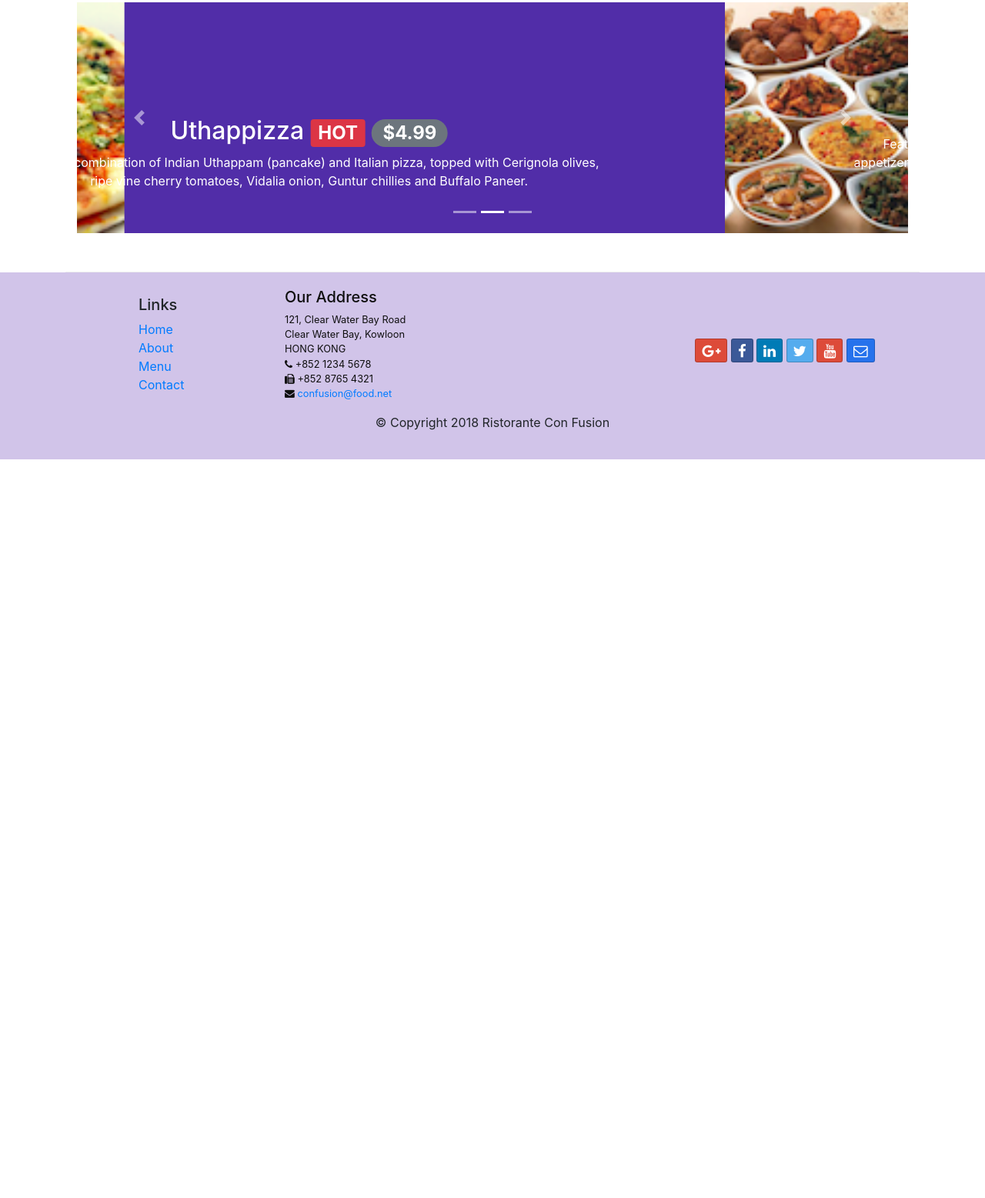
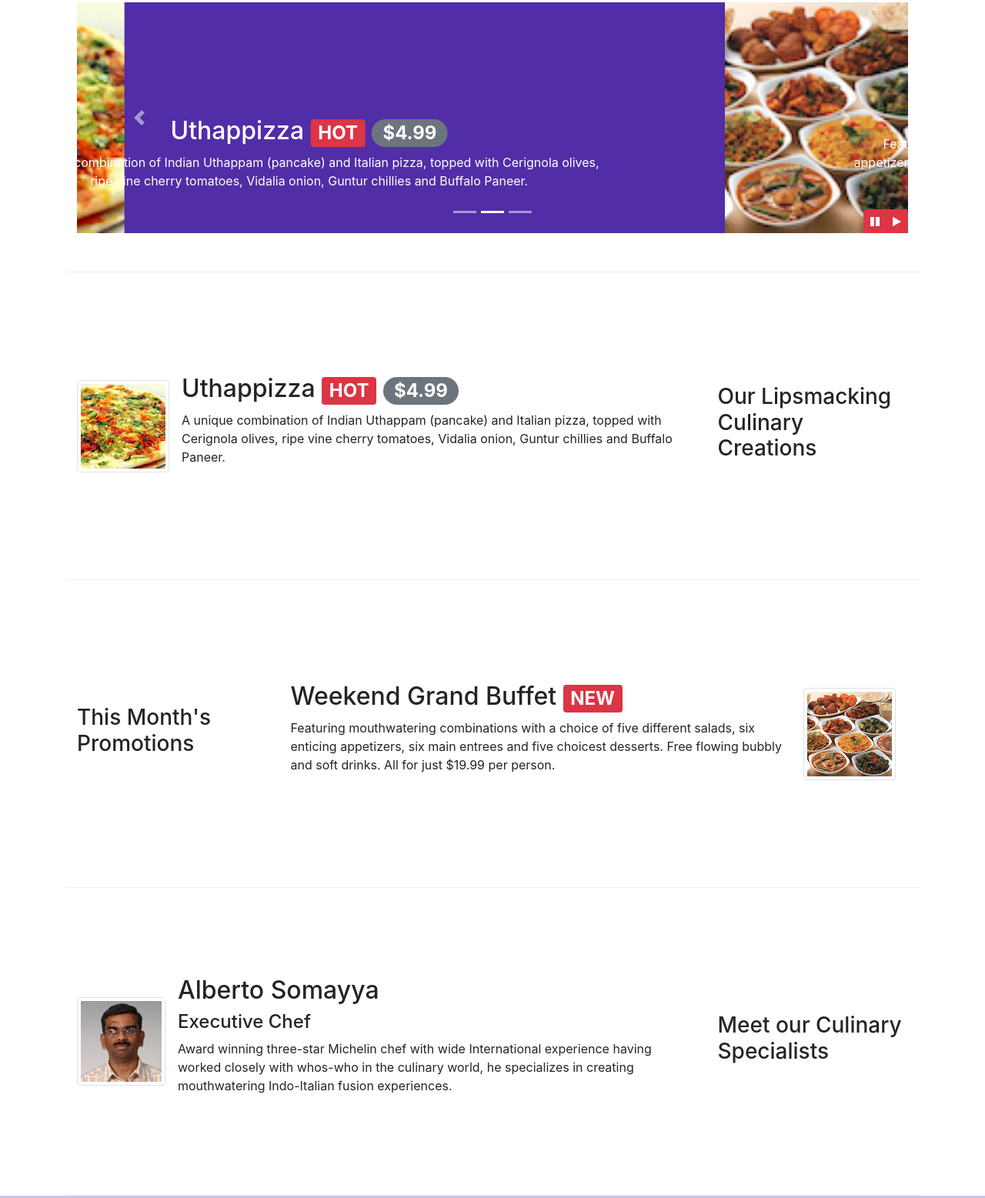
Before and after one commit to ivanseibel/conFusion, a website: page index.html in a window 1280 px wide. Shown: the part 381-1938 px from the top of the page at 77% size. Before the commit the page ends 978 px from the top, so only its background shows below. Drawn offline with nearby package versions, Linux system fonts and the light colour scheme.

Commit message:
Bootstrap JQuery

```diff
--- a/css/styles.css
+++ b/css/styles.css
@@ -58,3 +58,10 @@ body {
   left: 0;
   min-height: 300px;
 }
+
+#carouselButton {
+  right: 0px;
+  position: absolute;
+  bottom: 0px;
+  z-index: 1;
+}
--- a/index.html
+++ b/index.html
@@ -185,18 +185,6 @@
                   </label>
                 </div>
 
-                <!-- <div class="btn-group btn-group-toggle" data-toggle="buttons">
-                  <label class="btn btn-success active">
-                    <input type="radio" name="options" id="option1" autocomplete="off" checked> Non-Smoking
-                  </label>
-                  <label class="btn btn-secondary">
-                    <input type="radio" name="options" id="option2" autocomplete="off"> Radio
-                  </label>
-                  <label class="btn btn-secondary">
-                    <input type="radio" name="options" id="option3" autocomplete="off"> Radio
-                  </label>
-                </div> -->
-
               </div>
             </div>
 
@@ -329,8 +317,83 @@
           <a href="#mycarousel" class="carousel-control-next" role="button" data-slide="next">
             <span class="carousel-control-next-icon"></span>
           </a>
+
+          <div class="btn-group" id="carouselButton">
+
+            <button class="btn btn-danger btn-sm" id="carousel-pause">
+              <i class="fa fa-pause"></i>
+            </button>
+            <button class="btn btn-danger btn-sm" id="carousel-play">
+              <i class="fa fa-play"></i>
+            </button>
+
+          </div>
+
         </div>
 
+      </div>
+    </div>
+
+    <!-- Content Row 1 -->
+    <div class="row row-content align-items-center">
+      <div class="col-sm-4 col-md-3 order-2">
+        <h3>Our Lipsmacking Culinary Creations</h3>
+      </div>
+      <div class="col-sm col-md order-1">
+        <div class="media">
+          <img class="d-flex mr-3 img-thumbnail align-self-center" src="img/uthappizza.png" alt="Uthappizza">
+          <div class="media-body">
+            <h2 class="mt-0">
+              Uthappizza <span class="badge badge-danger">HOT</span> <span
+                class="badge badge-pill badge-secondary">$4.99</span>
+            </h2>
+            <p class="d-none d-sm-block">
+              A unique combination of Indian Uthappam (pancake) and Italian pizza, topped
+              with Cerignola olives,
+              ripe vine cherry tomatoes, Vidalia onion, Guntur chillies and Buffalo Paneer.
+            </p>
+          </div>
+        </div>
+      </div>
+    </div>
+
+    <!-- Content Row 2 -->
+    <div class="row row-content align-items-center">
+      <div class="col-sm-4 col-md-3">
+        <h3>This Month's Promotions</h3>
+      </div>
+      <div class="col-sm col-md">
+        <div class="media">
+          <div class="media-body">
+            <h2 class="mt-0">Weekend Grand Buffet <span class="badge badge-danger">NEW</span></h2>
+            <p class="d-none d-sm-block">Featuring mouthwatering combinations with a choice of
+              five different salads, six enticing appetizers, six main entrees and five choicest desserts.
+              Free flowing bubbly and soft drinks. All for just $19.99 per person.
+            </p>
+          </div>
+          <img class="d-flex mr-3 img-thumbnail align-self-center" src="./img/buffet.png" alt="Grand Buffet">
+        </div>
+      </div>
+    </div>
+
+    <!-- Content Row 3 -->
+    <div class="row row-content align-items-center">
+      <div class="col-sm-4 col-md-3 order-2">
+        <h3>Meet our Culinary Specialists</h3>
+      </div>
+      <div class="col-sm col-md order-1">
+        <div class="media">
+          <img class="d-flex mr-3 img-thumbnail align-self-center" src="./img/alberto.png" alt="Alberto Somayya">
+          <div class="media-body">
+            <h2 class="mt-0">Alberto Somayya</h2>
+            <h4>Executive Chef</h4>
+            <p class="d-none d-sm-block">Award winning three-star Michelin chef with wide
+              International experience having worked closely with
+              whos-who in the culinary world, he specializes in
+              creating mouthwatering Indo-Italian fusion experiences.
+            </p>
+          </div>
+        </div>
       </div>
     </div>
 
@@ -393,6 +456,19 @@
   <script src="node_modules/jquery/dist/jquery.slim.min.js"></script>
   <script src="node_modules/popper.js/dist/umd/popper.min.js"></script>
   <script src="node_modules/bootstrap/dist/js/bootstrap.min.js"></script>
+  <script>
+    $(document).ready(function () {
+      $('#mycarousel').carousel({ interval: 2000 });
+
+      $('#carousel-pause').click(function () {
+        $('#mycarousel').carousel('pause');
+      });
+
+      $('#carousel-play').click(function () {
+        $('#mycarousel').carousel('cycle');
+      });
+    })
+  </script>
 </body>
 
 </html>
```
